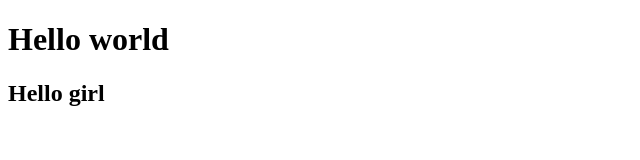
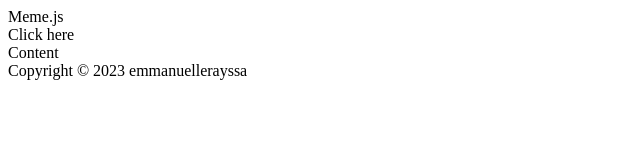
Before and after one commit to emmanuellerayssa/js_training, a website: page index.html in a window 1280 px wide. Shown: the whole page, without its empty margins (0-640 px from the left). Drawn offline with Linux system fonts and the light colour scheme.

Commit message:
start for lite server + html code for meme project

```diff
--- a/index.html
+++ b/index.html
@@ -1,12 +1,19 @@
 <!DOCTYPE html>
 <html lang="fr">
+
 <head>
     <meta charset="UTF-8">
     <meta name="viewport" content="width=device-width, initial-scale=1.0">
     <title>Document</title>
 </head>
+
 <body>
-    <h1>Hello world</h1>
-    <h2>Hello girl</h2>
+    <div id="main">
+        <header><span id="meme">Meme</span>.<span id="js">js</span></header>
+        <nav>Click here</nav>
+        <article>Content</article>
+        <footer>Copyright &copy; 2023 emmanuellerayssa</footer>
+    </div>
 </body>
+
 </html>
--- a/package.json
+++ b/package.json
@@ -3,7 +3,7 @@
   "version": "1.0.0",
   "description": "JS training 22/09/2023",
   "scripts": {
-    "test": "echo \"Error: no test specified\" && exit 1"
+    "start": "lite-server"
   },
   "repository": {
     "type": "git",
@@ -17,6 +17,6 @@
   },
   "homepage": "https://github.com/emmanuellerayssa/js_training#readme",
   "dependencies": {
-    "server-lite": "^2.0.0"
+    "lite-server": "^2.6.1"
   }
 }
```
Also changed, not shown: 1 other file.
